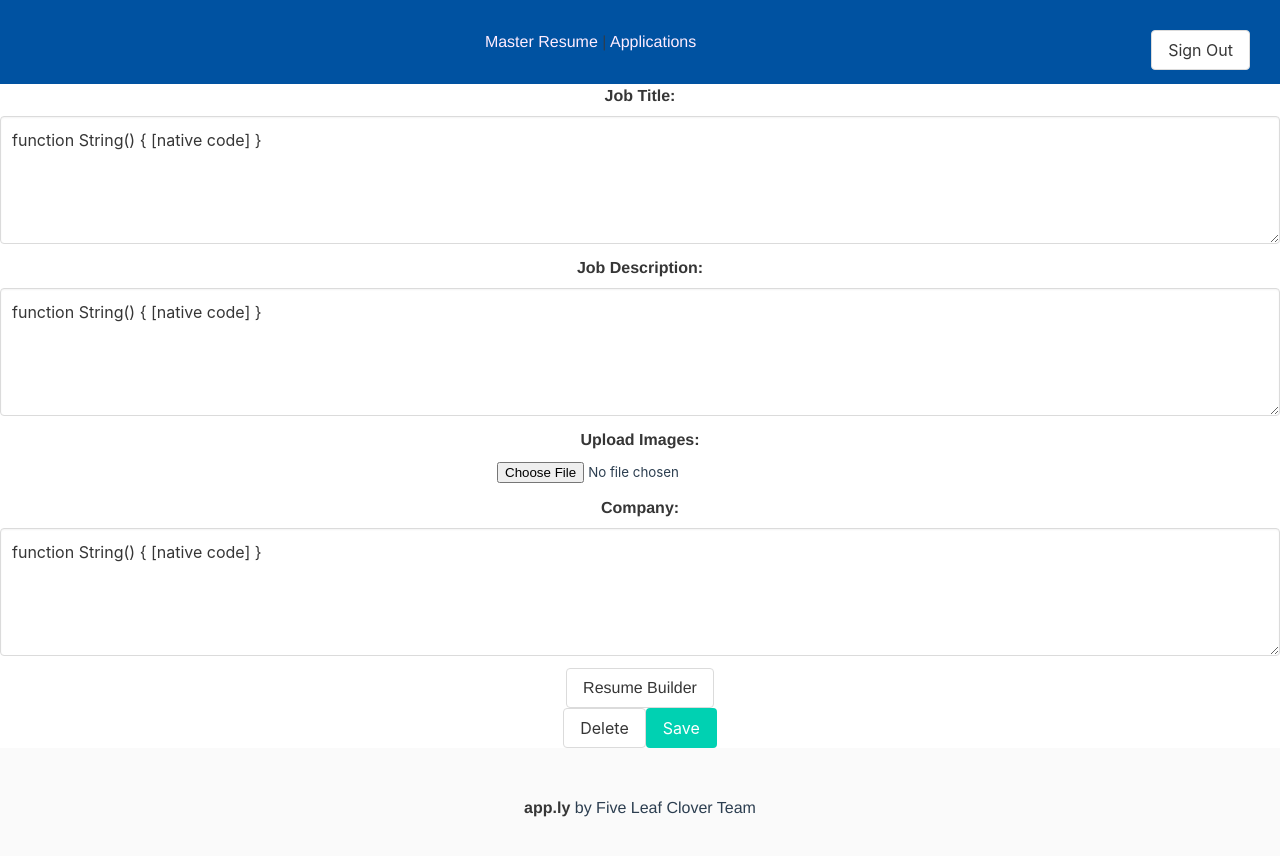
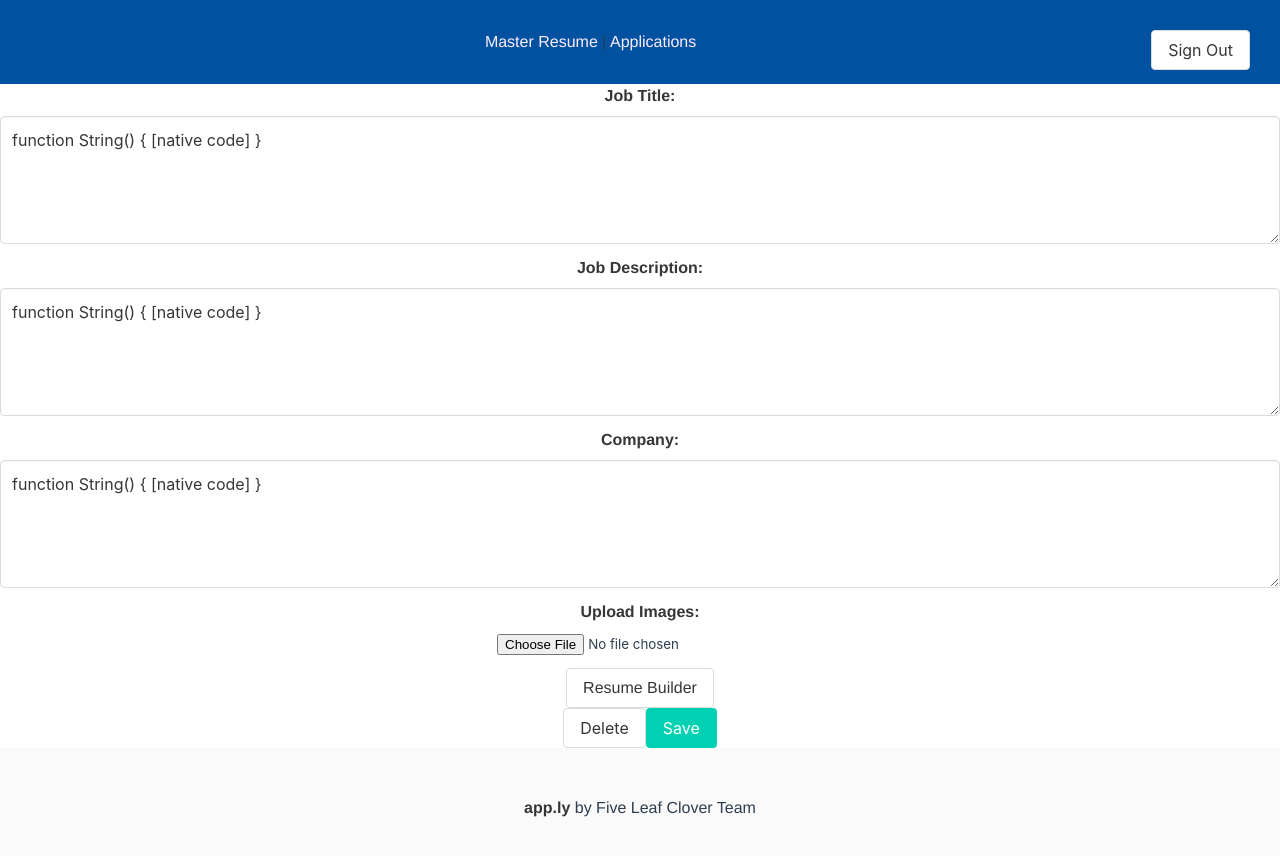
Before and after one commit to umn-5117-f18/module-2-group-assignment-5-leaf-clover-1, a Vue app in the folder app.ly/: page /app/1 in a window 1280 px wide. Shown: the top 856 px of the page. Built offline with nearby package versions, Linux system fonts and the light colour scheme; no server answers; the database is empty; sample sign-in values are in the browser's storage; a web font is replaced by a local one; what vuefire would draw is missing.

Commit message:
Fixed merge conflict and moved upload image div to bottom

```diff
--- a/app.ly/src/views/AppPage.vue
+++ b/app.ly/src/views/AppPage.vue
@@ -18,16 +18,16 @@
     </div>
 
     <div class="field">
-      <label class="label">Upload Images:</label>
-        <Camera />
-    </div>
-
-    <div class="field">
       <label class="label">Company:</label>
       <div class="control">
         <textarea class="textarea" v-model="company"
                                    placeholder="Enter company here"></textarea>
       </div>
+    </div>
+
+    <div class="field">
+      <label class="label">Upload Images:</label>
+        <Camera />
     </div>
 
     <div>
```
